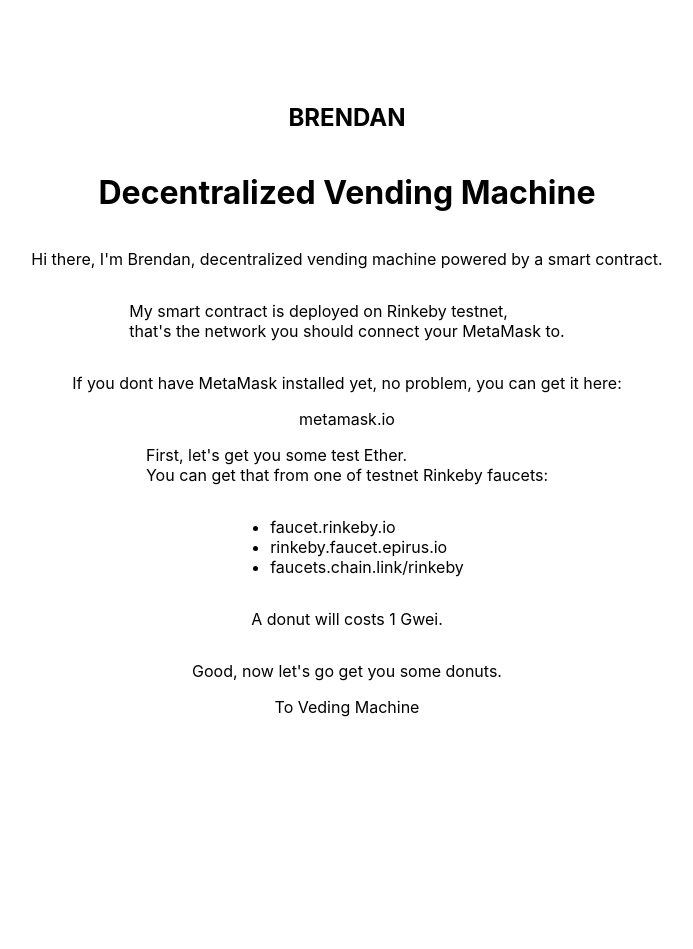
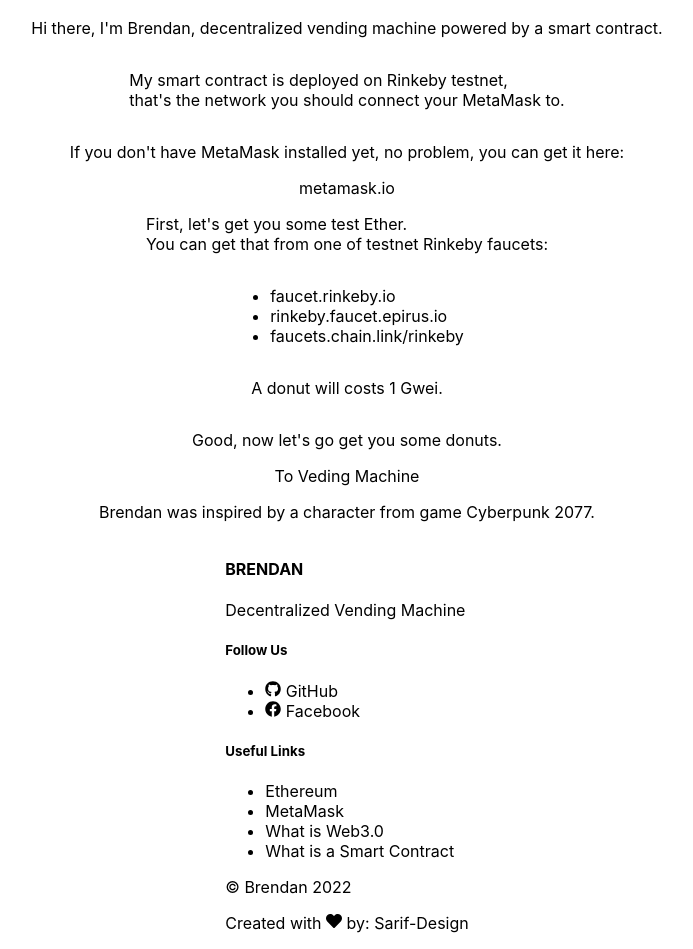
Before and after one commit to SJuras/Web3-Vending-Machine, a Next.js app in the folder vending-machine/: page / in a window 1280 px wide. Shown: the whole page, without its empty margins (293-986 px from the left). Before the commit the page ends 800 px from the top, so only its background shows below. Built offline with nearby package versions, Linux system fonts and the light colour scheme.

Commit message:
v1.1.8 footer added.

```diff
--- /dev/null
+++ b/vending-machine/components/Footer.js
@@ -0,0 +1,36 @@
+import { FaGithub } from "react-icons/fa";
+import { FaFacebook } from "react-icons/fa";
+import { FaHeart } from "react-icons/fa";
+
+export default function Home() {
+  return (
+    <footer>
+      <div>
+        <div>
+          <h4>BRENDAN</h4>
+          <p>Decentralized Vending Machine</p>
+        </div>
+        <div>
+          <h5>Follow Us</h5>
+          <ul>
+            <li><a href=""><FaGithub /> GitHub</a></li>
+            <li><a href=""><FaFacebook /> Facebook</a></li>
+          </ul>
+        </div>
+        <div>
+          <h5>Useful Links</h5>
+          <ul>
+            <li><a href="https://ethereum.org/en/">Ethereum</a></li>
+            <li><a href="https://metamask.io/">MetaMask</a></li>
+            <li><a href="https://en.wikipedia.org/wiki/Web3">What is Web3.0</a></li>
+            <li><a href="https://docs.soliditylang.org/en/v0.8.11/introduction-to-smart-contracts.html">What is a Smart Contract</a></li>
+          </ul>
+        </div>
+      </div>
+      <div>
+        <p>&copy; Brendan 2022</p>
+        <p>Created with <FaHeart /> by: Sarif-Design</p>
+      </div>
+    </footer>
+  );
+}
--- a/vending-machine/package.json
+++ b/vending-machine/package.json
@@ -14,6 +14,7 @@
     "next": "12.0.10",
     "react": "17.0.2",
     "react-dom": "17.0.2",
+    "react-icons": "^4.3.1",
     "solc": "^0.8.11",
     "web3": "^1.7.0"
   },
--- a/vending-machine/pages/index.js
+++ b/vending-machine/pages/index.js
@@ -3,6 +3,8 @@
 import Link from 'next/link'
 
 import styles from '../styles/Home.module.css'
+
+import Footer from '../components/Footer.js';
 
 export default function Home() {
   return (
@@ -23,7 +25,7 @@
         that's the network you should connect your MetaMask to.
       </p>
       <p>
-        If you dont have MetaMask installed yet, no problem, you can get it here:
+        If you don't have MetaMask installed yet, no problem, you can get it here:
       </p>
       <a href="https://metamask.io/">metamask.io</a>
       <p>
@@ -44,7 +46,12 @@
       <Link href="/vending-machine">
         To Veding Machine
       </Link>
+      <p>
+        Brendan was inspired by a character from game Cyberpunk 2077.
+      </p>
 
+
+      <Footer />
     </div>
   )
 }
--- a/vending-machine/pages/vending-machine.js
+++ b/vending-machine/pages/vending-machine.js
@@ -5,6 +5,8 @@
 
 import 'bulma/css/bulma.css';
 import styles from '../styles/VendingMachine.module.css';
+
+import Footer from '../components/Footer.js';
 
 
 const VendingMachine = () => {
@@ -55,7 +57,7 @@
       <nav className="navbar mt-4 mb-4">
         <div className="container">
           <div className="navbar-brand">
-            <h1>Brendan</h1>
+            <h1>BRENDAN</h1>
           </div>
           <div className="navbar-end">
 
@@ -102,6 +104,8 @@
         </div>
       </section>
 
+
+      <Footer />
     </div>
   );
 }
```
Also changed, not shown: 1 other file (tests, documents, lock files or other folders).
